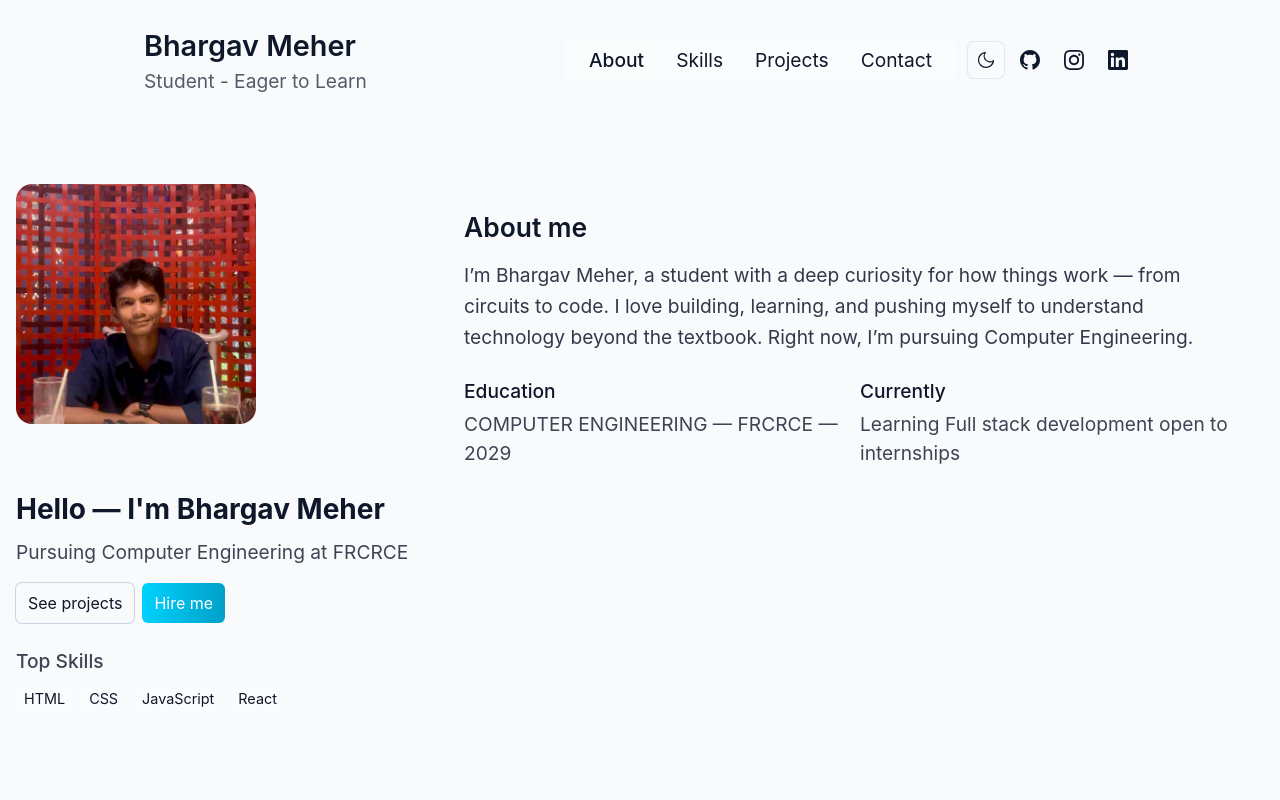
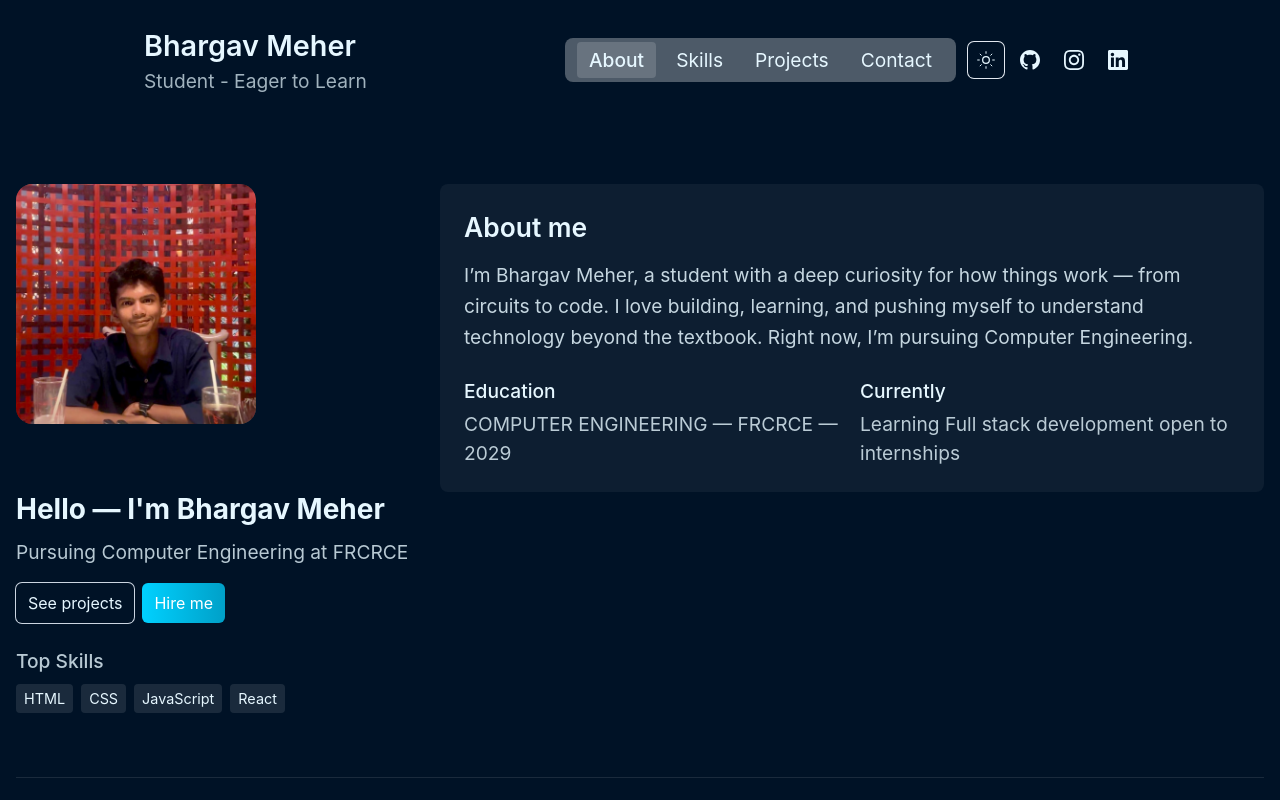
Before and after one commit to bhargav-meher/bhargavmeher, a plain HTML site: page index.html in a window 1280 px wide. Shown: the top 800 px of the page. Drawn offline with nearby package versions, Linux system fonts and the light colour scheme.

Commit message:
Add files via upload

```diff
--- a/index.html
+++ b/index.html
@@ -329,11 +329,13 @@
 const app = document.getElementById('app');
 const iconSun = document.getElementById('icon-sun');
 const iconMoon = document.getElementById('icon-moon');
-    const root = document.documentElement;
 
-    // Check for saved theme preference or use system preference
-    const savedTheme = localStorage.getItem('theme') || 'light';
-    applyTheme(savedTheme);
+// Check for saved theme preference or default to dark
+const savedTheme = localStorage.getItem('theme');
+const prefersDark = window.matchMedia('(prefers-color-scheme: dark)').matches;
+
+// Apply the saved theme, system preference, or dark by default
+applyTheme(savedTheme || (prefersDark ? 'dark' : 'dark'));
 
 themeToggle.addEventListener('click', () => {
   const currentTheme = app.classList.contains('dark-theme') ? 'dark' : 'light';
```
Lines whose indentation alone changed are shown as unchanged.
